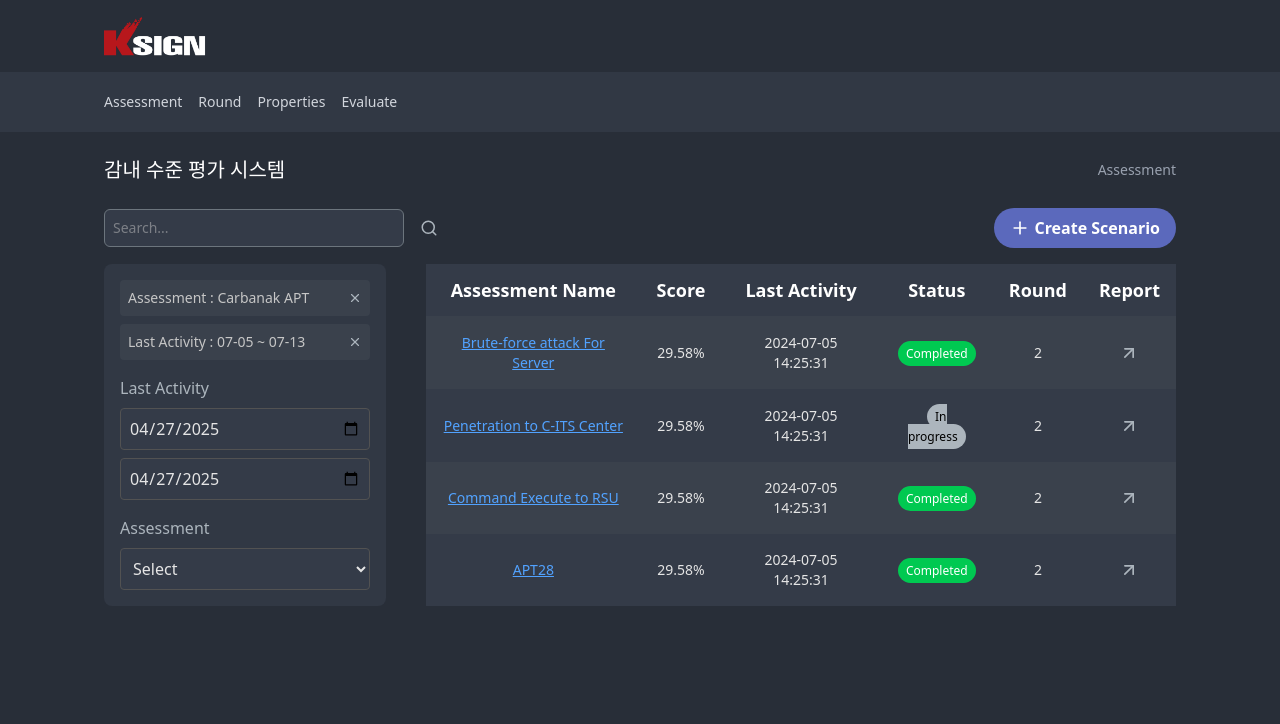
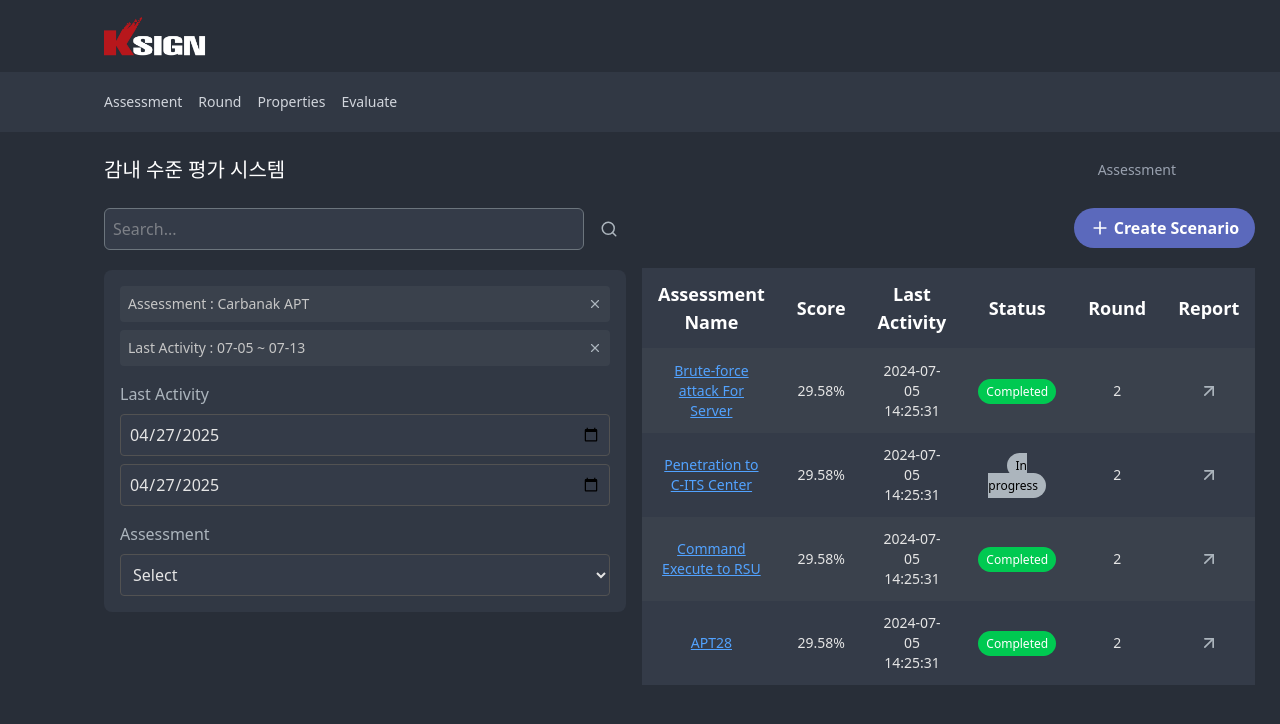
Before and after one commit to keonoh00/C-ITS, a Next.js app: page /eval-assessment in a window 1280 px wide. Shown: the top 724 px of the page. Built offline with nearby package versions, Linux system fonts and the light colour scheme.

Commit message:
Replace with commone SearchInput components and clean up ui

```diff
--- a/src/app/(defend-layout)/assessment/page.tsx
+++ b/src/app/(defend-layout)/assessment/page.tsx
@@ -1,7 +1,8 @@
 "use client";
 
 import AssessmentTable from "@/components/AssessmentTable/AssessmentTable";
-import { SaveIcon, Search, Trash2 } from "lucide-react";
+import SearchInput from "@/components/SearchInput/SearchInput";
+import { SaveIcon, Trash2 } from "lucide-react";
 
 export default function Assessment() {
   const onSearchClick = () => {
@@ -10,16 +11,7 @@ export default function Assessment() {
   return (
     <div className="flex flex-col w-full bg-base-900 p-8 rounded-xl">
       <div className="justify-between flex w-full items-center">
-        <div className="flex items-center">
-          <input
-            placeholder="Search..."
-            className="p-2 w-120 border border-neutral-500 text-neutral-300 rounded-sm"
-            onSubmit={onSearchClick}
-          />
-          <button className="ml-2 p-2" onClick={onSearchClick}>
-            <Search size={18} className="text-neutral-400" />
-          </button>
-        </div>
+        <SearchInput onSearch={onSearchClick} />
         <div className="flex-row flex">
           <button className="p-2 bg-primary-300 flex flex-row rounded-sm">
             <SaveIcon color="white" />
--- a/src/app/(evaluation-layou)/eval-assessment/page.tsx
+++ b/src/app/(evaluation-layou)/eval-assessment/page.tsx
@@ -2,7 +2,7 @@
 
 import EvaluationuationAssessmentTable from "@/components/EvaluationAssessmentTable/EvaluationAssessmentTable";
 import FilterSidebar from "@/components/FilterSidebar/FilterSidebar";
-import { PlusIcon, Search } from "lucide-react";
+import { PlusIcon } from "lucide-react";
 
 export default function EvaluationAssessment() {
   const onSearchClick = () => {
@@ -16,25 +16,19 @@ export default function EvaluationAssessment() {
         <span className="text-gray-400 text-sm">Assessment</span>
       </div>
 
-      <div className="flex flex-row items-center justify-between">
-        <div className="flex items-center">
-          <input
-            placeholder="Search..."
-            className="p-2 bg-base-800 border border-neutral-500 text-neutral-300 rounded-sm text-sm w-[300px]"
-          />
-          <button className="ml-2 p-2" onClick={onSearchClick}>
-            <Search size={18} className="text-neutral-400" />
-          </button>
+      <div className="flex flex-5 space-x-4 flex-row mt-4 w-full">
+        <div className="flex flex-1 flex-col space-y-5">
+          <FilterSidebar onChange={onSearchClick} />
         </div>
-
+        <div className="flex flex-4 flex-col space-y-5">
+          <div className="flex flex-row items-center justify-end">
             <button className="px-4 py-2 bg-purple-300 hover:bg-purple-400 flex flex-row rounded-4xl items-center">
               <PlusIcon size={20} color="white" />
               <p className="ml-1 font-bold">Create Scenario</p>
             </button>
           </div>
-      <div className="flex flex-4 space-x-10 flex-row mt-4 w-full">
-        <FilterSidebar />
           <EvaluationuationAssessmentTable />
+        </div>
       </div>
     </div>
   );
--- a/src/app/(evaluation-layou)/round/page.tsx
+++ b/src/app/(evaluation-layou)/round/page.tsx
@@ -2,7 +2,8 @@
 
 import EvaluationuationAssessmentTable from "@/components/RoundTable/RoundTable";
 import FilterSidebar from "@/components/FilterSidebar/FilterSidebar";
-import { PlusIcon, Search } from "lucide-react";
+import { PlusIcon } from "lucide-react";
+import SearchInput from "@/components/SearchInput/SearchInput";
 
 export default function Round() {
   const onSearchClick = () => {
@@ -17,15 +18,7 @@ export default function Round() {
       </div>
 
       <div className="flex flex-row items-center justify-between">
-        <div className="flex items-center">
-          <input
-            placeholder="Search..."
-            className="p-2 bg-base-800 border border-neutral-500 text-neutral-300 rounded-sm text-sm w-[300px]"
-          />
-          <button className="ml-2 p-2" onClick={onSearchClick}>
-            <Search size={18} className="text-neutral-400" />
-          </button>
-        </div>
+        <SearchInput onSearch={onSearchClick} />
 
         <button className="px-4 py-2 bg-purple-300 hover:bg-purple-400 flex flex-row rounded-4xl items-center">
           <PlusIcon size={20} color="white" />
@@ -33,7 +26,7 @@ export default function Round() {
         </button>
       </div>
       <div className="flex flex-4 space-x-10 flex-row mt-4 w-full">
-        <FilterSidebar />
+        <FilterSidebar onChange={onSearchClick} />
         <EvaluationuationAssessmentTable />
       </div>
     </div>
--- a/src/components/DrilldownReportTable/DrilldownReportTable.tsx
+++ b/src/components/DrilldownReportTable/DrilldownReportTable.tsx
@@ -2,7 +2,7 @@
 
 import React, { useState } from "react";
 import { Table, TableColumn } from "@/components/Table/Table"; // Assuming you placed it like this
-import { Search } from "lucide-react";
+import SearchInput from "../SearchInput/SearchInput";
 
 interface DrillDownItem {
   testCase: string;
@@ -113,18 +113,7 @@ export default function DrillDownTable() {
 
   return (
     <div className="flex flex-col">
-      <div className="flex items-center mb-6">
-        <input
-          type="text"
-          placeholder="Search..."
-          className="p-2 text-white placeholder:text-neutral-500 text-sm focus:outline-none bg-base-800 w-[20%] border border-neutral-500 rounded"
-          value={search}
-          onChange={(e) => setSearch(e.target.value)}
-        />
-        <button className="ml-3 text-neutral-500">
-          <Search />
-        </button>
-      </div>
+      <SearchInput onSearch={setSearch} />
 
       <Table<DrillDownItem> data={filteredData} columns={columns} />
     </div>
--- a/src/components/EvaluationAssessmentTable/EvaluationAssessmentTable.tsx
+++ b/src/components/EvaluationAssessmentTable/EvaluationAssessmentTable.tsx
@@ -98,9 +98,5 @@ const columns: TableColumn<EvaluationRoundItem>[] = [
 ];
 
 export default function EvaluationRoundTable() {
-  return (
-    <div className="flex flex-3">
-      <Table data={data} columns={columns} />
-    </div>
-  );
+  return <Table data={data} columns={columns} />;
 }
--- a/src/components/FilterSidebar/FilterSidebar.tsx
+++ b/src/components/FilterSidebar/FilterSidebar.tsx
@@ -2,13 +2,18 @@
 
 import React, { useState } from "react";
 import { X } from "lucide-react";
+import SearchInput from "../SearchInput/SearchInput";
 
 interface SelectedFilter {
   label: string;
   value: string;
 }
 
-export default function FilterSidebar() {
+interface FilterSideBarProps {
+  onChange: () => void;
+}
+
+export default function FilterSidebar({ onChange }: FilterSideBarProps) {
   const [selectedFilters, setSelectedFilters] = useState<SelectedFilter[]>([
     { label: "Assessment", value: "Carbanak APT" },
     { label: "Last Activity", value: "07-05 ~ 07-13" },
@@ -22,7 +27,10 @@ export default function FilterSidebar() {
   };
 
   return (
-    <div className="flex flex-col bg-base-900 p-4 text-white rounded-md flex-1">
+    <>
+      <SearchInput onSearch={onChange} />
+
+      <div className="flex flex-col bg-base-900 p-4 text-white rounded-md w-full">
         {selectedFilters && selectedFilters.length > 0 ? (
           <div className="flex flex-col gap-2 rounded mb-4">
             {selectedFilters.map((filter, idx) => (
@@ -71,5 +79,6 @@ export default function FilterSidebar() {
           </select>
         </div>
       </div>
+    </>
   );
 }
```
Lines whose indentation alone changed are shown as unchanged.
